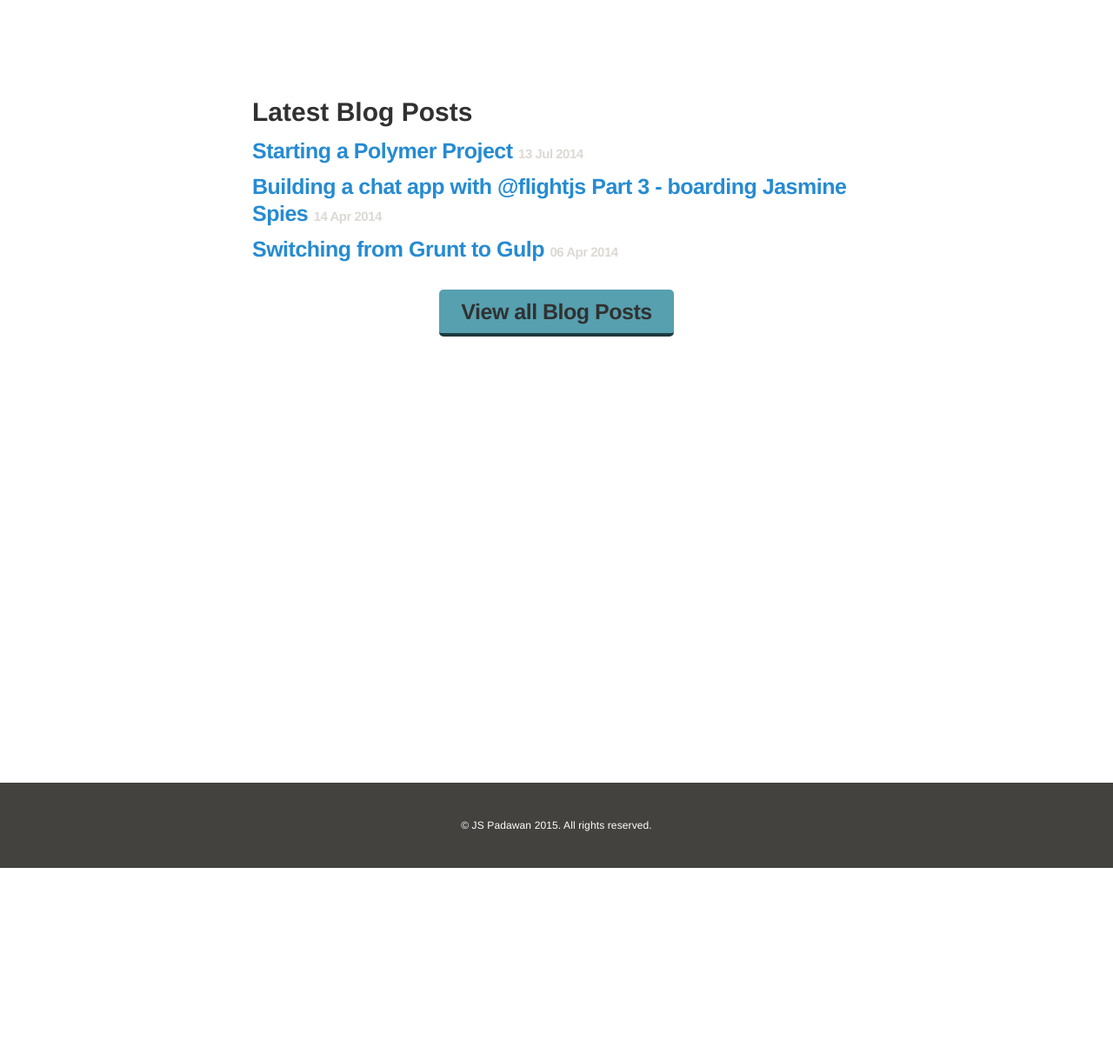
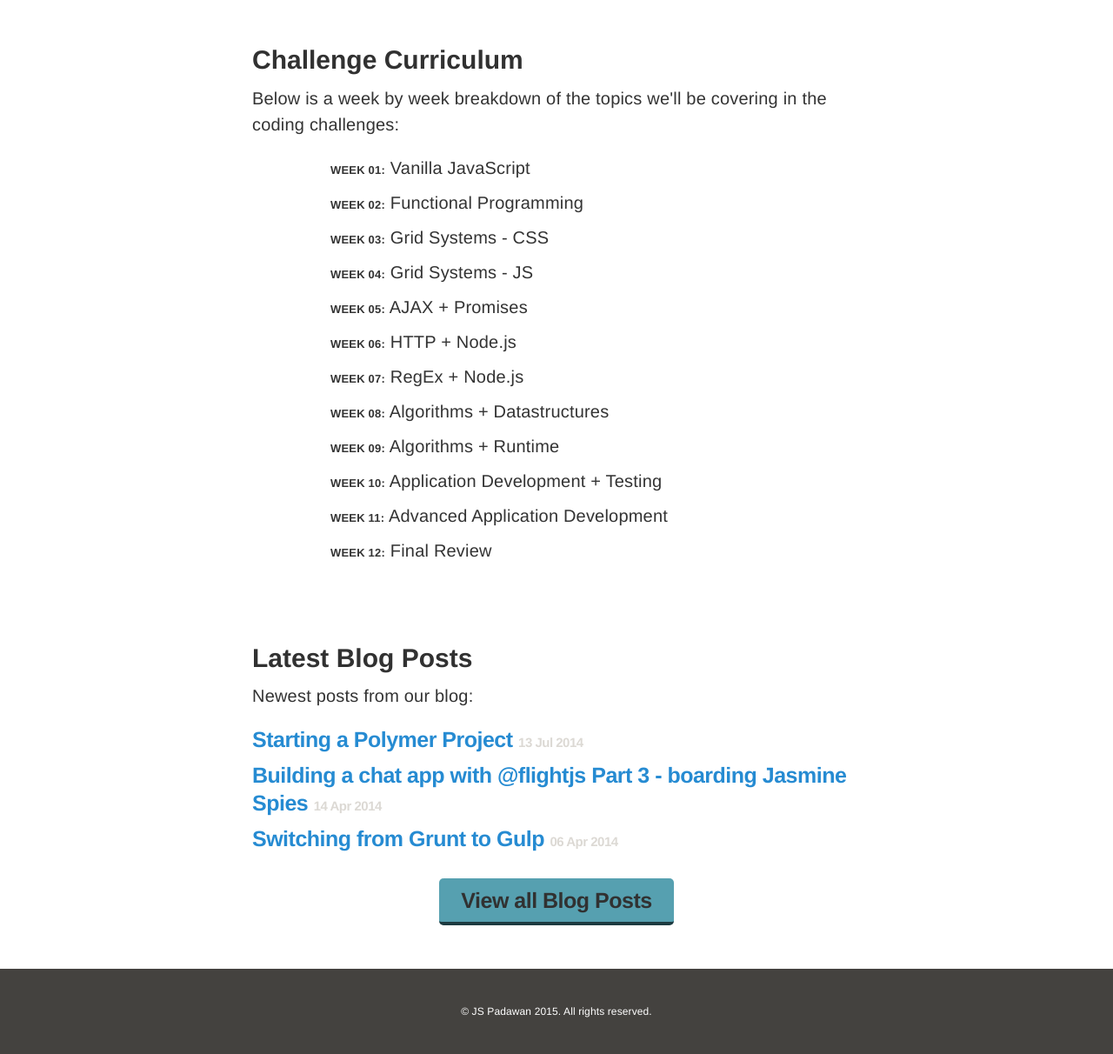
Before and after one commit to stefanRitter/jsblog, a Jekyll site: the page built from index.html, in a window 1280 px wide. Shown: the whole page at 87% size. Built offline with Jekyll 4.4.1, drawn with Linux system fonts in a browser that asks for light colours; the list of posts is cut into pages by our own code; before the commit the page ends 998 px from its top, so only the background shows below that.

Commit message:
add curriculum

```diff
--- /dev/null
+++ b/_sass/curriculum.sass
@@ -0,0 +1,6 @@
+.curriculum
+  ul
+    list-style-type: none
+  ul li > span
+    font-weight: bold
+    font-size: 13px
--- a/index.html
+++ b/index.html
@@ -5,9 +5,28 @@ title: Home
 
 <h1></h1>
 
+<div class="curriculum">
+  <h2>Challenge Curriculum</h2>
+  <p>Below is a week by week breakdown of the topics we'll be covering in the coding challenges:</p>
+  <ul>
+    <li><span>WEEK 01:</span> Vanilla JavaScript</li>
+    <li><span>WEEK 02:</span> Functional Programming</li>
+    <li><span>WEEK 03:</span> Grid Systems - CSS</li>
+    <li><span>WEEK 04:</span> Grid Systems - JS</li>
+    <li><span>WEEK 05:</span> AJAX + Promises</li>
+    <li><span>WEEK 06:</span> HTTP + Node.js</li>
+    <li><span>WEEK 07:</span> RegEx + Node.js</li>
+    <li><span>WEEK 08:</span> Algorithms + Datastructures</li>
+    <li><span>WEEK 09:</span> Algorithms + Runtime</li>
+    <li><span>WEEK 10:</span> Application Development + Testing</li>
+    <li><span>WEEK 11:</span> Advanced Application Development</li>
+    <li><span>WEEK 12:</span> Final Review</li>
+  </ul>
+</div>
 
 <div class="related">
   <h2>Latest Blog Posts</h2>
+  <p>Newest posts from our blog:</p>
   <ul class="related-posts">
     {% for post in site.posts limit:3 %}
       <li>
--- a/public/css/styles.sass
+++ b/public/css/styles.sass
@@ -11,3 +11,4 @@
 @import "content"
 @import "related-posts"
 @import "footer"
+@import "curriculum"
```
